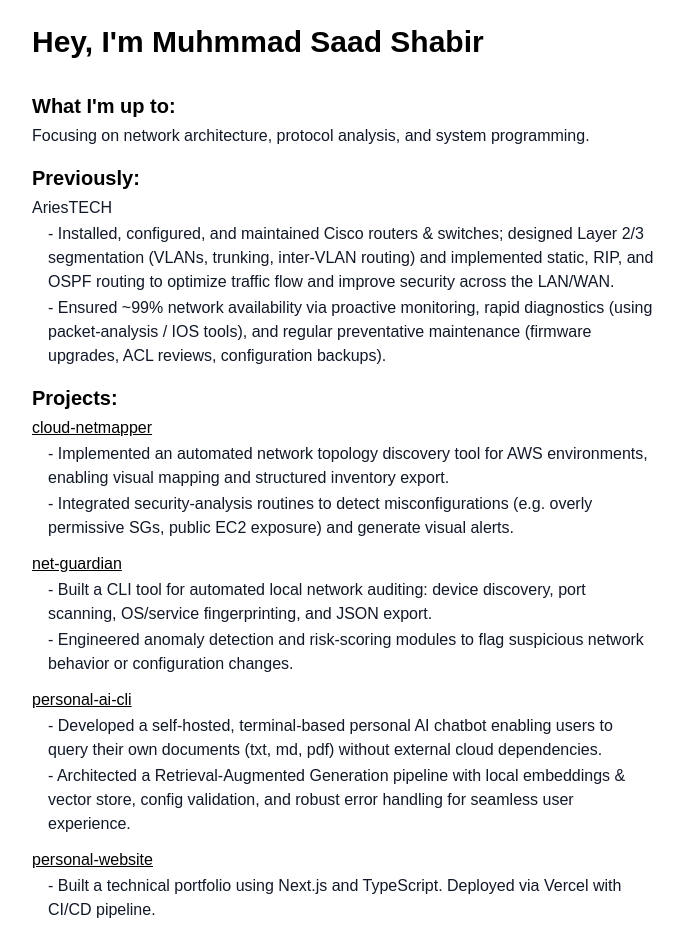
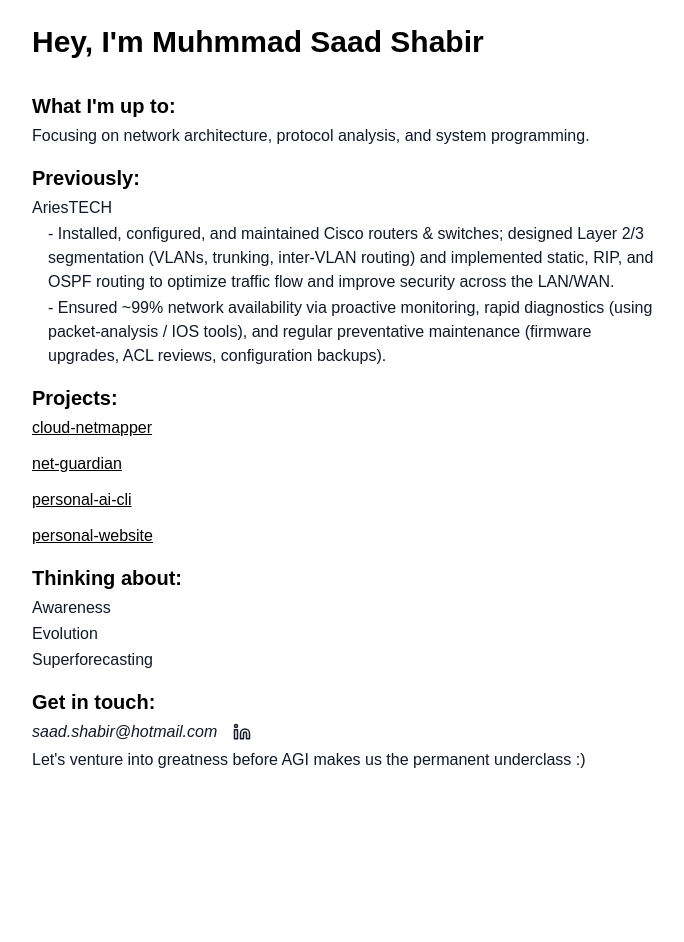
Before and after one commit to msaadshabir/personal-website, a Next.js app: page / in a window 1280 px wide. Shown: the top 942 px of the page, without its empty margins (296-980 px from the left). After the commit the page ends 800 px from the top, so only its background shows below. Built offline with nearby package versions, Linux system fonts and the light colour scheme; a small style sheet from the web is missing.

Commit message:
Update page.js

```diff
--- a/app/page.js
+++ b/app/page.js
@@ -27,30 +27,15 @@ export default function Home() {
         <div className="mb-4 space-y-3 text-gray-900">
           <div>
             <p className="font-medium"><a href="https://github.com/saad-build/cloud-netmapper" target="_blank" rel="noopener noreferrer" className="text-black underline hover:text-gray-600">cloud-netmapper</a></p>
-            <div className="ml-4 mt-0.5 space-y-0.5 font-normal">
-              <p>- Implemented an automated network topology discovery tool for AWS environments, enabling visual mapping and structured inventory export.</p>
-              <p>- Integrated security-analysis routines to detect misconfigurations (e.g. overly permissive SGs, public EC2 exposure) and generate visual alerts.</p>
-            </div>
           </div>
           <div>
             <p className="font-medium"><a href="https://github.com/saad-build/net-guardian" target="_blank" rel="noopener noreferrer" className="text-black underline hover:text-gray-600">net-guardian</a></p>
-            <div className="ml-4 mt-0.5 space-y-0.5 font-normal">
-              <p>- Built a CLI tool for automated local network auditing: device discovery, port scanning, OS/service fingerprinting, and JSON export.</p>
-              <p>- Engineered anomaly detection and risk-scoring modules to flag suspicious network behavior or configuration changes.</p>
-            </div>
           </div>
           <div>
             <p className="font-medium"><a href="https://github.com/saad-build/personal-ai-cli" target="_blank" rel="noopener noreferrer" className="text-black underline hover:text-gray-600">personal-ai-cli</a></p>
-            <div className="ml-4 mt-0.5 space-y-0.5 font-normal">
-              <p>- Developed a self-hosted, terminal-based personal AI chatbot enabling users to query their own documents (txt, md, pdf) without external cloud dependencies.</p>
-              <p>- Architected a Retrieval-Augmented Generation pipeline with local embeddings & vector store, config validation, and robust error handling for seamless user experience.</p>
-            </div>
           </div>
           <div>
             <p className="font-medium"><a href="https://github.com/saad-build/personal-website" target="_blank" rel="noopener noreferrer" className="text-black underline hover:text-gray-600">personal-website</a></p>
-            <div className="ml-4 mt-0.5 space-y-0.5 font-normal">
-              <p>- Built a technical portfolio using Next.js and TypeScript. Deployed via Vercel with CI/CD pipeline.</p>
-            </div>
           </div>
         </div>
 
```
